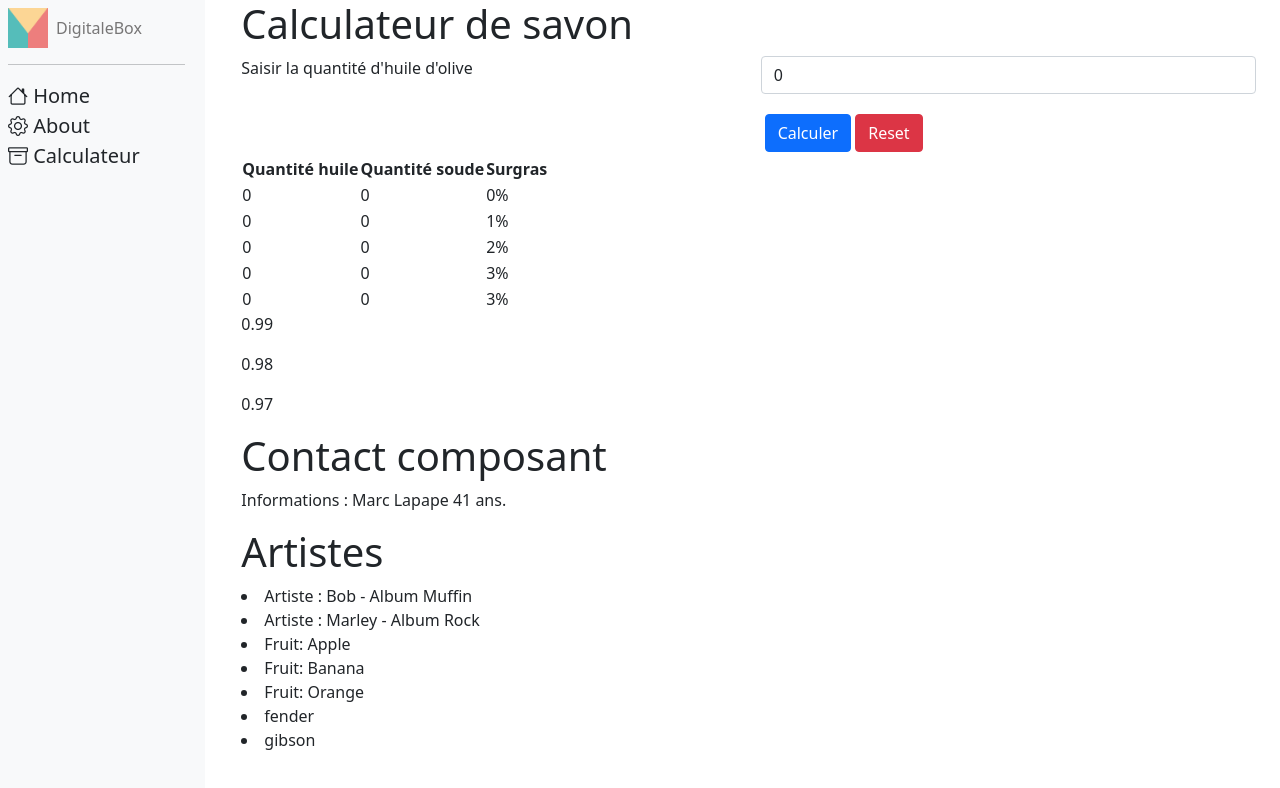
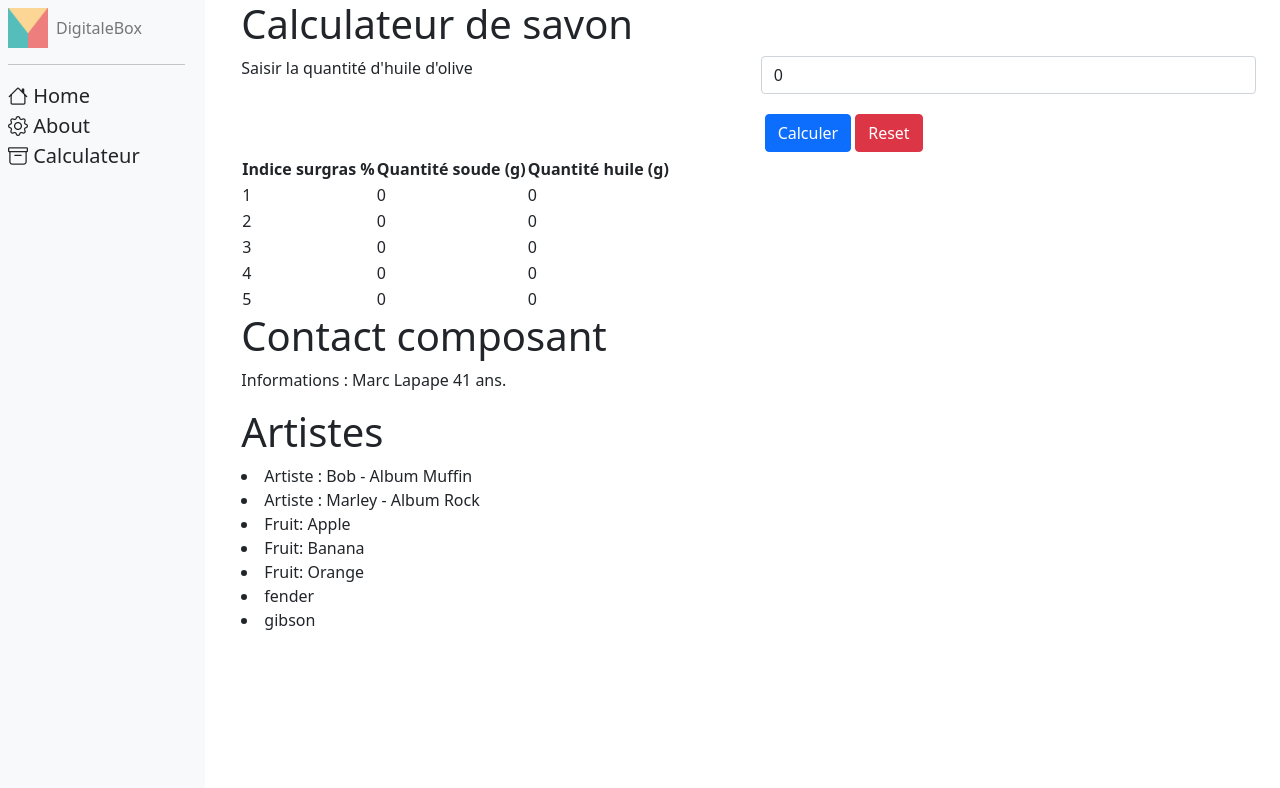
Before and after one commit to vincepv/vuecrm, a Vue app: page /article in a window 1280 px wide. Shown: the top 788 px of the page. Built offline with nearby package versions, Linux system fonts and the light colour scheme.

Commit message:
refacto loop

```diff
--- /dev/null
+++ b/src/components/Condition.vue
@@ -0,0 +1,26 @@
+<script setup>
+import { ref } from "vue";
+
+const isLogIn = ref(true);
+
+
+</script>
+
+<template>
+  <p>Composant avec des conditions d'affichage</p>
+
+  <div v-if="isLogIn">
+    <h1>Vous êtes bien identifié</h1>
+  </div>
+
+  <div v-else>
+    <h1>Identifiez-vous</h1>
+    <p>Saisir votre mot de passe / login</p>
+  </div>
+
+  <button class="btn btn-primary" @click="isLogIn = !isLogIn">Valider</button>
+</template>
+
+
+<style>
+</style>
--- a/src/components/ResultSoude.vue
+++ b/src/components/ResultSoude.vue
@@ -1,54 +1,23 @@
-<template>
+<script setup>
+const props = defineProps({
+  huile: Number,
+  soude: Number,
+});
 
-<table>
-  <tr>
-    <th>Quantité huile</th>
-    <th>Quantité soude</th>
-    <th>Surgras</th>
-  </tr>
-  <tr>
-    <td>{{huile}}</td>
-    <td>{{soude}}</td>
-    <td>0%</td>
-  </tr>
-  <tr>
-    <td>{{huile}}</td>
-    <td>{{soude*0.99}}</td>
-    <td>1%</td>
-  </tr>
-  <tr>
-    <td>{{huile}}</td>
-    <td>{{soude*0.98}}</td>
-    <td>2%</td>
-  </tr>
-  <tr>
-    <td>{{huile}}</td>
-    <td>{{soude*0.97}}</td>
-    <td>3%</td>
-  </tr>
-  <tr>
-    <td>{{huile}}</td>
-    <td>{{soude*0.97}}</td>
-    <td>3%</td>
-  </tr>
-
-</table>
-
-<p v-for="indice in surgras" :key="indice.id">{{indice}} </p>
-
-</template>
-
-<script setup>
-
-const props = defineProps({
-  huile : Number,
-  soude : Number,
-})
-
-const surgras = [0.99,0.98,0.97]
-
+const surgras = [0.99, 0.98, 0.97, 0.96, 0.95];
 </script>
 
-<style>
-
-</style>
+<template>
+  <table>
+    <tr>
+      <th>Indice surgras %</th>
+      <th>Quantité soude (g)</th>
+      <th>Quantité huile (g)</th>
+    </tr>
+    <tr v-for="indice in surgras" :key="indice.id">
+      <td>{{ Math.floor((1 - indice) * 100) }}</td>
+      <td>{{ Math.floor(soude * indice) }}</td>
+      <td>{{ huile }}</td>
+    </tr>
+  </table>
+</template>
--- a/src/views/About.vue
+++ b/src/views/About.vue
@@ -5,11 +5,13 @@
     <h1>{{title}}</h1>
   </div>
   <Sold @changetitle = "(n)=> title = n" @resettitle="(n)=>title=n"/>
+  <Condition />
 </template>
 
 <script setup>
 import {ref} from 'vue'
 import Sold from '@/components/Sold.vue'
+import Condition from '@/components/Condition.vue'
 
 const  title = ref("Default title");
 
--- a/src/views/Home.vue
+++ b/src/views/Home.vue
@@ -17,7 +17,7 @@ const totalTodo = 24;
 
     <Header />
 
-    <h2 class="mb-4">Dashboard Request</h2>
+    <p class="display-6 mb-4">Dashboard Request</p>
 
     <div class="row">
       <div class="col">
```
